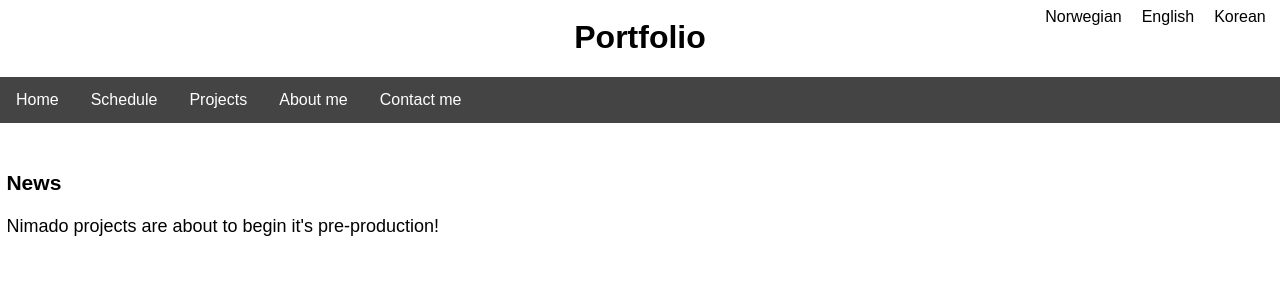
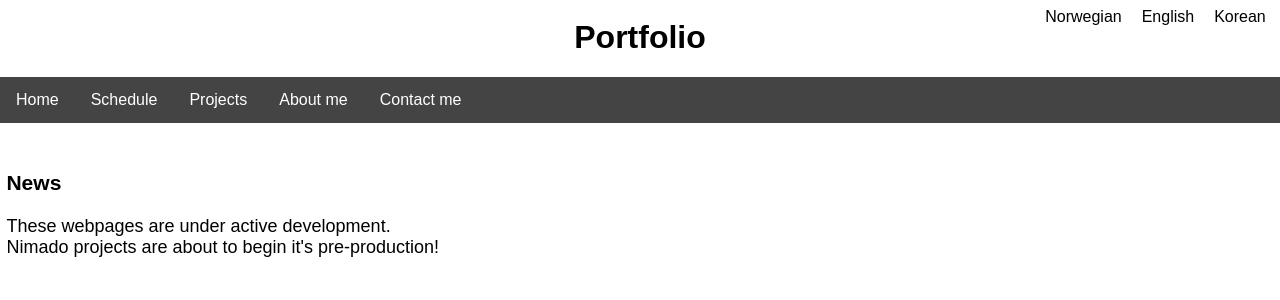
Before and after one commit to Danielsby/homepage, a React (Create React App) app: page / in a window 1280 px wide. Shown: the top 300 px of the page. Built offline with nearby package versions, Linux system fonts and the light colour scheme.

Commit message:
Basic information without styling.

```diff
--- a/src/global/layouts/pages/Frontpage.tsx
+++ b/src/global/layouts/pages/Frontpage.tsx
@@ -6,6 +6,10 @@ export const Frontpage: React.FC = () => {
             <header>
                 <h3>News</h3>
             </header>
+
+            <section className='status'>
+                These webpages are under active development.
+            </section>
 
             <article className='weather'>
 
```
